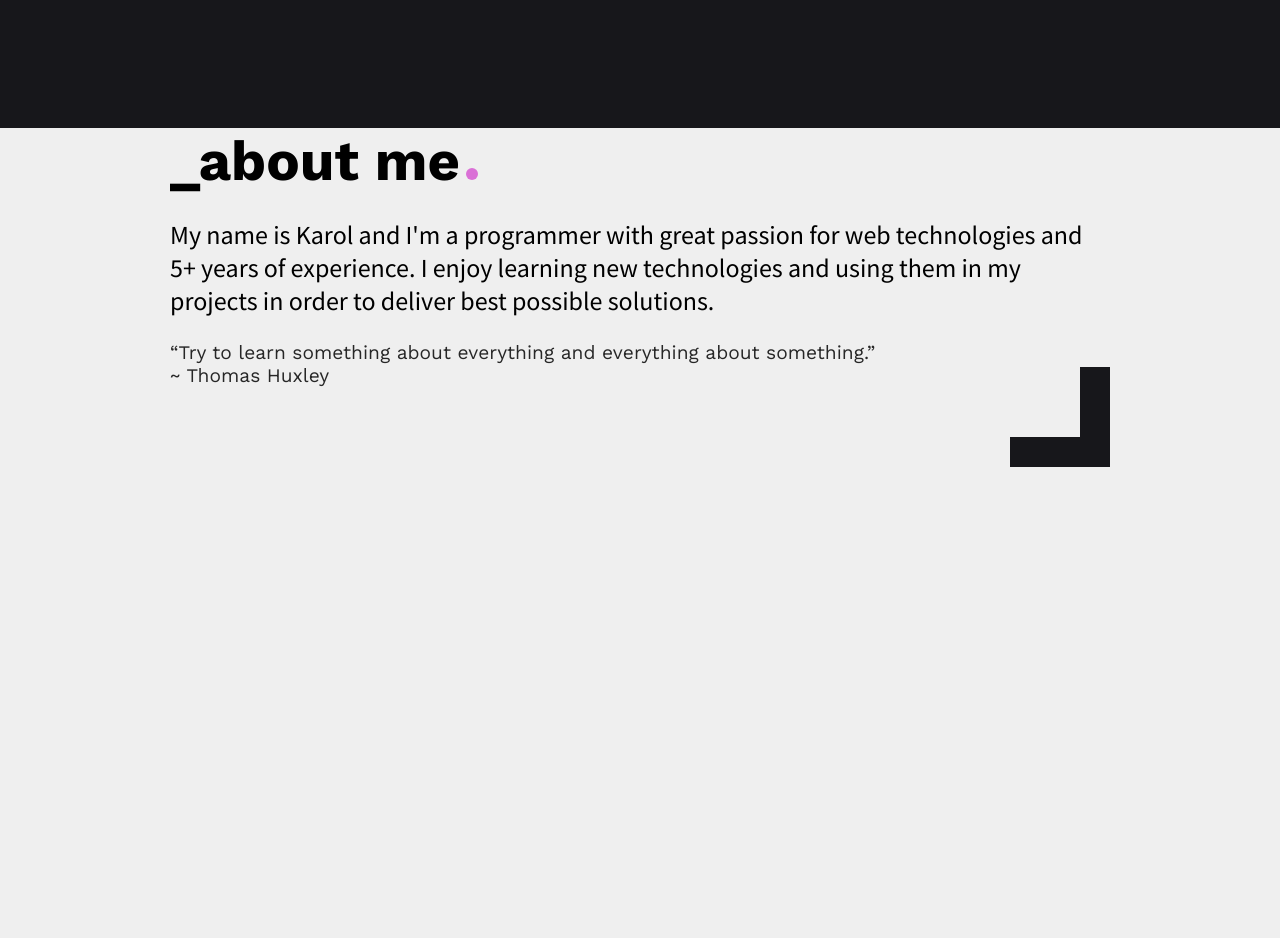
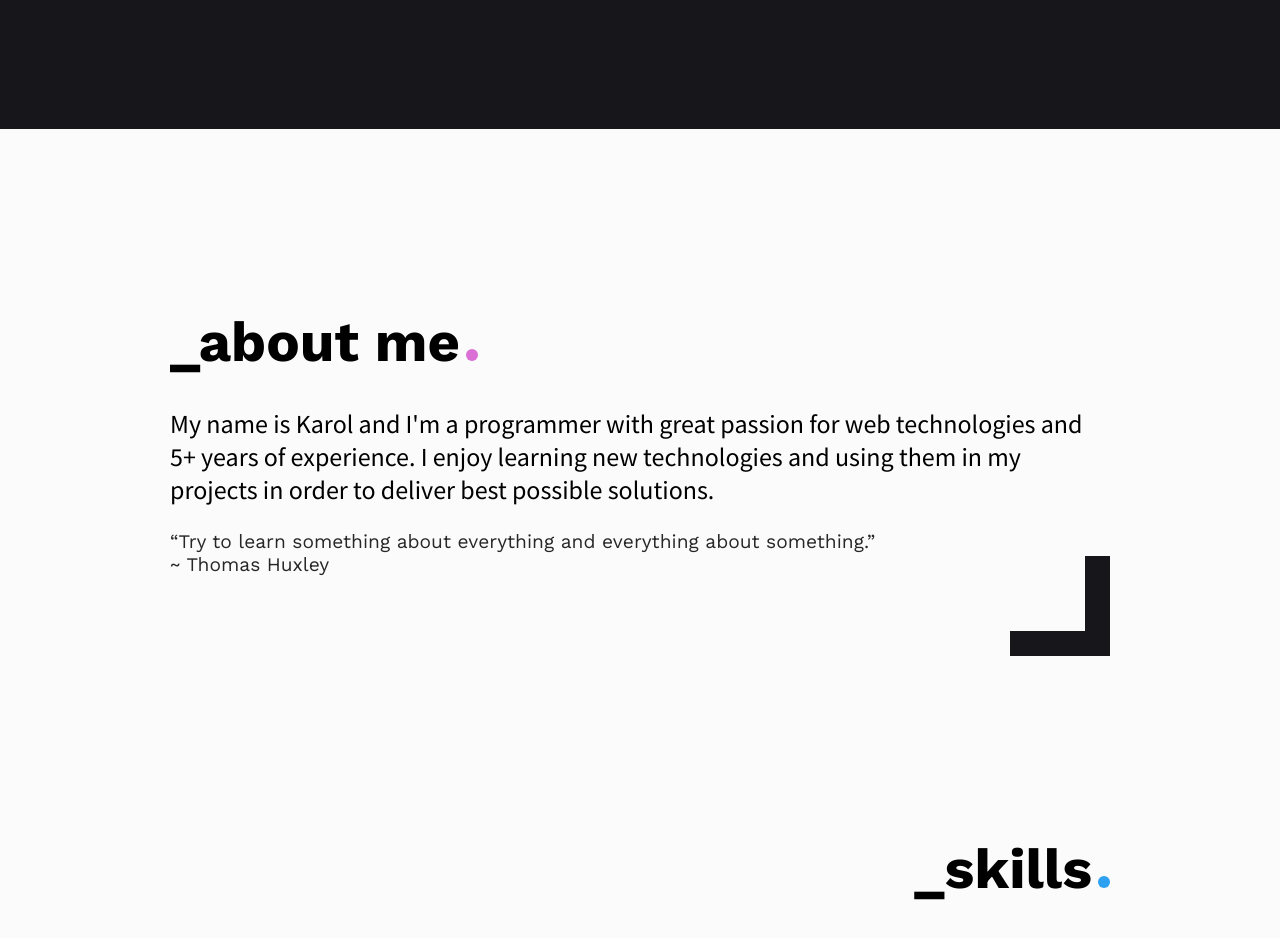
Before and after one commit to FenNek55/ks-interactive, a Nuxt app: page / in a window 1280 px wide. Shown: the part 440-1378 px from the top of the page. Before the commit the page ends 907 px from the top, so only its background shows below. Built offline with nearby package versions, Linux system fonts and the light colour scheme.

Commit message:
Add skills section

```diff
--- a/assets/styles/_colors.scss
+++ b/assets/styles/_colors.scss
@@ -1,8 +1,8 @@
 $dark: #17171b;
 $dimmed: #272727;
-$light: #efefef;
+$light: #fbfbfb;
 $pink: #DA70D6;
-$blue: #1A8FE3;
+$blue: #2da0f1;
 $mint: #42B883;
 
 body {
--- a/assets/styles/_utils.scss
+++ b/assets/styles/_utils.scss
@@ -1,4 +1,14 @@
 @import "./variables";
+
+@mixin dott($color) {
+  margin-left: 6px;
+  $size: 12px;
+  display: inline-block;
+  background-color: $color;
+  width: $size;
+  height: $size;
+  border-radius: $size;
+}
 
 .container {
   margin: 0px auto;
--- a/components/Header.vue
+++ /dev/null
@@ -1,28 +0,0 @@
-<template>
-  <header class="header">
-    <nav class="header__nav">
-      <a href="/" class="header__link">Top</a>
-      <a href="/" class="header__link">About me</a>
-      <a href="/" class="header__link">Skills</a>
-      <a href="/" class="header__link">Projects</a>
-    </nav>
-  </header>
-</template>
-
-<style lang="scss" scoped>
-.header {
-  width: 100%;
-  padding: 20px 0;
-  display: flex;
-  justify-content: center;
-  background-color: $dark;
-
-  &__link {
-    font-weight: bold;
-    color: $light;
-    text-decoration: none;
-    padding: 8px 0;
-    margin: 0 16px;
-  }
-}
-</style>
--- /dev/null
+++ b/components/global/Header.vue
@@ -0,0 +1,69 @@
+<template>
+  <header class="header">
+    <nav class="header__nav">
+      <a href="/" class="header__link header__link--top">Top</a>
+      <a href="/" class="header__link header__link--about">About me</a>
+      <a href="/" class="header__link header__link--skills">Skills</a>
+      <a href="/" class="header__link header__link--projects">Projects</a>
+    </nav>
+  </header>
+</template>
+
+<style lang="scss" scoped>
+.header {
+  position: fixed;
+  top: 0;
+  left: 0;
+  width: 100%;
+  padding: 20px 0;
+  display: flex;
+  justify-content: center;
+  z-index: 100;
+
+  &__link {
+    position: relative;
+    font-weight: bold;
+    color: $light;
+    text-decoration: none;
+    padding: 8px 0;
+    margin: 0 16px;
+
+    &::after {
+      content: '';
+      position: absolute;
+      bottom: 0;
+      left: 50%;
+      transform: translateX(-50%);
+      width: 0%;
+      height: 3px;
+      background-color: $light;
+      transition: 0.2s;
+    }
+
+    &:hover {
+      &::after {
+        width: 100%
+      }
+    }
+
+    &--about {
+      &::after {
+        background-color: $pink;
+      }
+    }
+
+    &--skills {
+      &::after {
+        background-color: $blue;
+      }
+    }
+
+    &--projects {
+      &::after {
+        background-color: $mint;
+      }
+    }
+
+  }
+}
+</style>
--- a/components/sections/About.vue
+++ b/components/sections/About.vue
@@ -1,5 +1,6 @@
 <template>
-  <main class="container about">
+  <section class="about">
+    <main class="container">
       <h1 class="about__title">_about me<span class="about__dott"></span></h1>
       <p class="about__paragraph">My name is Karol and I'm a programmer with great passion for web technologies and {{
           yearsWorked
@@ -16,6 +17,7 @@
         <div class="about__corner"></div>
       </div>
     </main>
+  </section>
 </template>
 
 <script lang="ts" setup>
@@ -25,25 +27,14 @@ const yearsWorked = new Date().getFullYear() - yearWorkingSince
 
 <style lang="scss" scoped>
 .about {
-  padding: 180px 0;
-
-  &__container {
-    display: flex;
-    flex-direction: column;
-  }
+  padding: 180px 0 90px 0;
 
   &__dott {
-    margin-left: 6px;
-    $size: 12px;
-    display: inline-block;
-    background-color: $pink;
-    width: $size;
-    height: $size;
-    border-radius: $size;
+    @include dott($pink);
   }
 
   &__title {
-    margin-bottom: 24px;
+    margin-bottom: 32px;
   }
 
   &__paragraph {
@@ -65,6 +56,7 @@ const yearsWorked = new Date().getFullYear() - yearWorkingSince
   }
 
   &__corner {
+    $corner-size: 25px;
     position: relative;
     right: 0;
     bottom: 0;
@@ -75,7 +67,7 @@ const yearsWorked = new Date().getFullYear() - yearWorkingSince
       bottom: 0;
       right: 0;
       width: 100px;
-      height: 30px;
+      height: $corner-size;
       background-color: $dark;
     }
 
@@ -84,7 +76,7 @@ const yearsWorked = new Date().getFullYear() - yearWorkingSince
       position: absolute;
       bottom: 0;
       right: 0;
-      width: 30px;
+      width: $corner-size;
       height: 100px;
       background-color: $dark;
     }
--- a/components/sections/Hero.vue
+++ b/components/sections/Hero.vue
@@ -14,11 +14,12 @@
 <style lang="scss" scoped>
 .hero {
   position: relative;
-  padding: 200px 0;
+  padding: 260px 0 200px 0;
   color: $light;
   background-color: $dark;
 
   &__grid {
+    z-index: 1000;
     display: grid;
     grid-template-columns: 1fr;
 
--- /dev/null
+++ b/components/sections/Skills.vue
@@ -0,0 +1,24 @@
+<template>
+  <section class="skills">
+    <main class="container">
+      <h1 class="skills__title">_skills<span class="skills__dott"></span></h1>
+    </main>
+  </section>
+</template>
+
+<script lang="ts" setup>
+</script>
+
+<style lang="scss" scoped>
+.skills {
+  padding: 90px 0 90px;
+
+  &__dott {
+    @include dott($blue);
+  }
+
+  &__title {
+    text-align: right;
+  }
+}
+</style>
--- a/nuxt.config.js
+++ b/nuxt.config.js
@@ -2,7 +2,7 @@ export default {
   // Target: https://go.nuxtjs.dev/config-target
   target: 'static',
   server: {
-    port: 8000 // default: 3000
+    port: 3030 // default: 3000
   },
   // Global page headers: https://go.nuxtjs.dev/config-head
   head: {
@@ -58,6 +58,6 @@ export default {
       scss: {
         implementation: require('sass')
       }
-    }
+    },
   }
 }
--- a/pages/index.vue
+++ b/pages/index.vue
@@ -2,6 +2,7 @@
   <div class="component-wrapper">
     <Hero />
     <About />
+    <Skills />
   </div>
 </template>
 
@@ -9,12 +10,14 @@
 import Vue from 'vue'
 import Hero from "@/components/sections/Hero.vue"
 import About from "@/components/sections/About.vue"
+import Skills from "@/components/sections/Skills.vue"
 
 export default Vue.extend({
   name: 'IndexPage',
   components: {
     Hero,
-    About
+    About,
+    Skills
   }
 })
 </script>
```
Also changed, not shown: 1 other file (tests, documents, lock files or other folders). Lines whose indentation alone changed are shown as unchanged.
